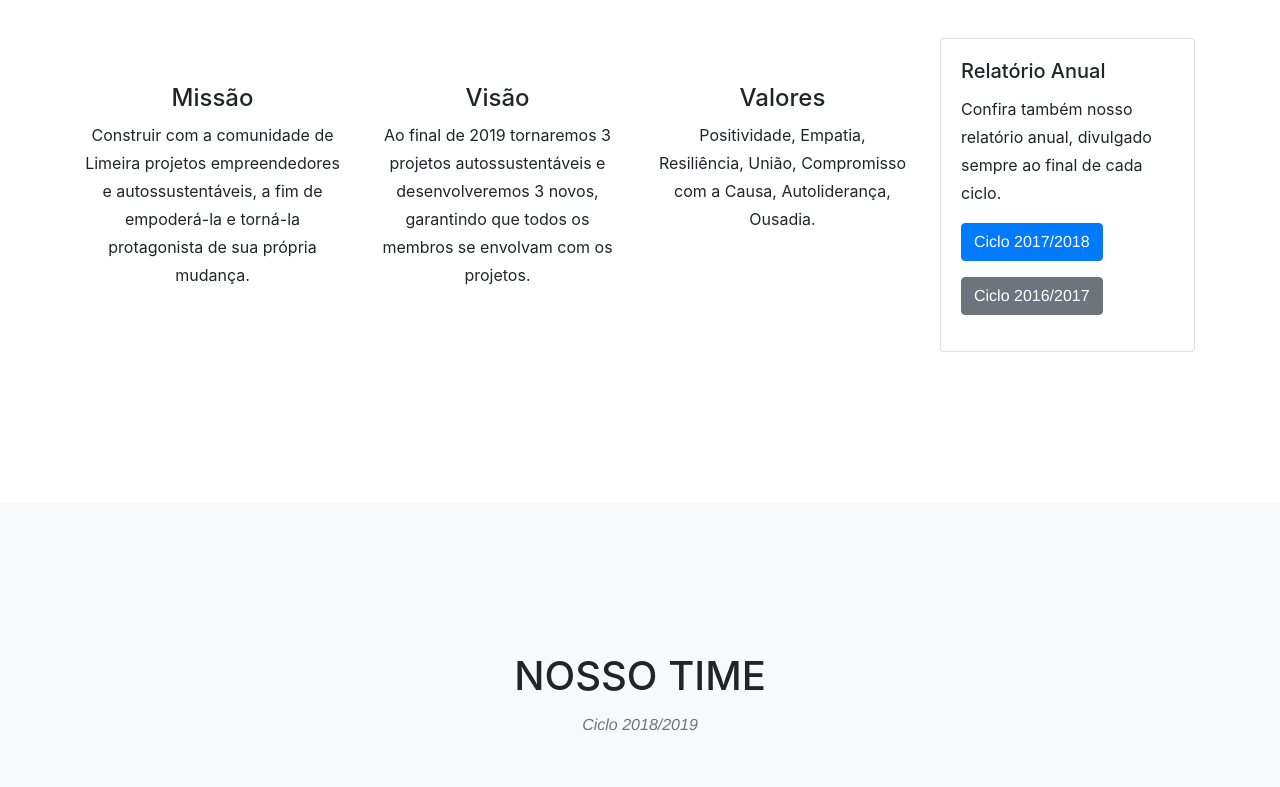
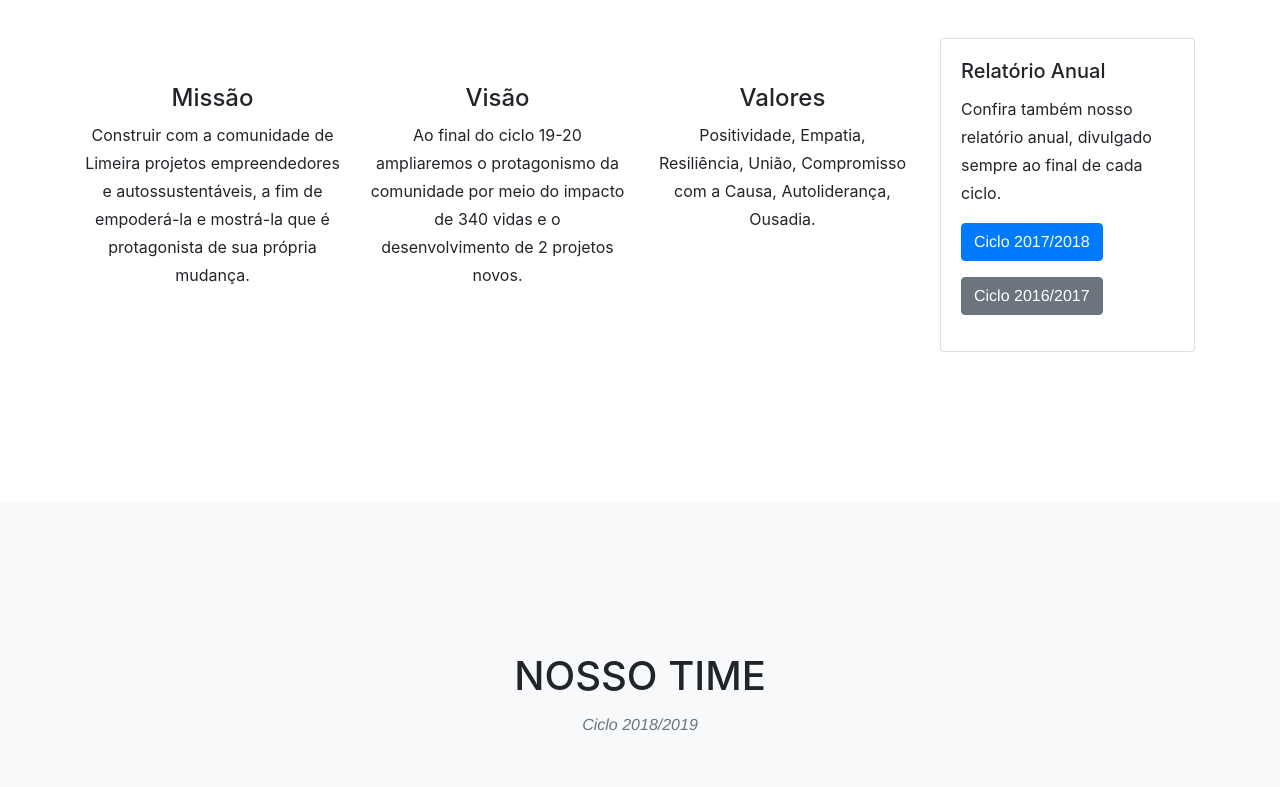
Before and after one commit to enactuslimeira/enactuslimeira, a website with bundled scripts: page index.html in a window 1280 px wide. Shown: the part 6320-7107 px from the top of the page. Built offline with nearby package versions, Linux system fonts and the light colour scheme; a web font is replaced by a local one.

Commit message:
Update index.html

```diff
--- a/index.html
+++ b/index.html
@@ -236,13 +236,13 @@ O projeto de inclusão digital busca inserir idosos no ambiente tecnológico que
 		        		<div class="timeline-heading">
 		                    <h4 class="subheading">Missão</h4>
 		                </div>
-		        		<p>Construir com a comunidade de Limeira projetos empreendedores e autossustentáveis, a fim de empoderá-la e torná-la protagonista de sua própria mudança.</p>
+		        		<p>Construir com a comunidade de Limeira projetos empreendedores e autossustentáveis, a fim de empoderá-la e mostrá-la que é protagonista de sua própria mudança.</p>
 		        	</div>
 		        	<div class="col-md-4">
 		        		<div class="timeline-heading">
 		                    <h4 class="subheading">Visão</h4>
 		                </div>
-		        		<p>Ao final de 2019 tornaremos 3 projetos autossustentáveis e desenvolveremos 3 novos, garantindo que todos os membros se envolvam com os projetos.</p>
+		        		<p>Ao final do ciclo 19-20 ampliaremos o protagonismo da comunidade por meio do impacto de 340 vidas e o desenvolvimento de 2 projetos novos.</p>
 		        	</div>
 		        	<div class="col-md-4">
 		        		<div class="timeline-heading">
```
